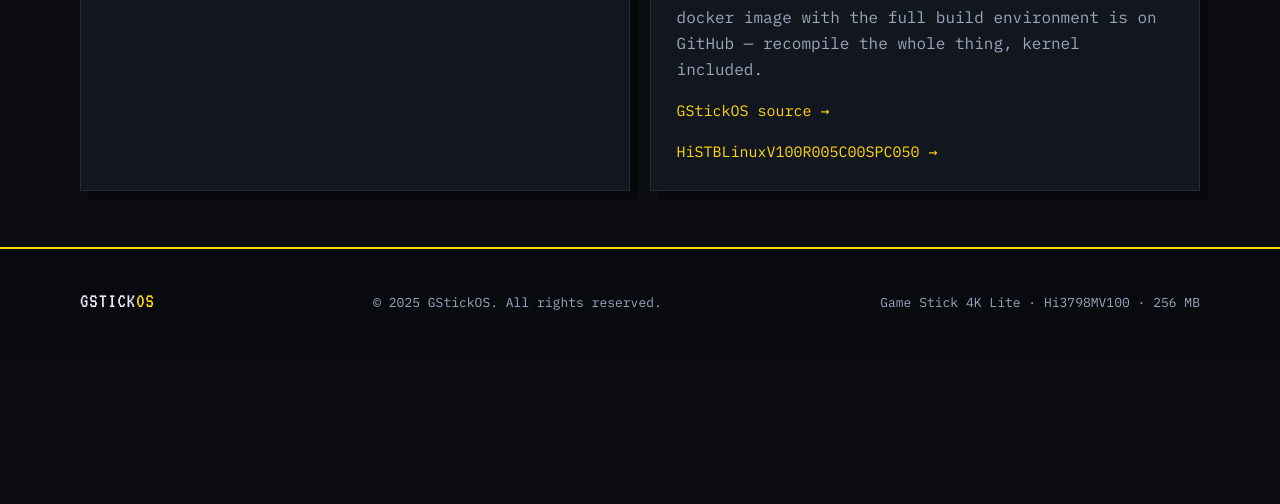
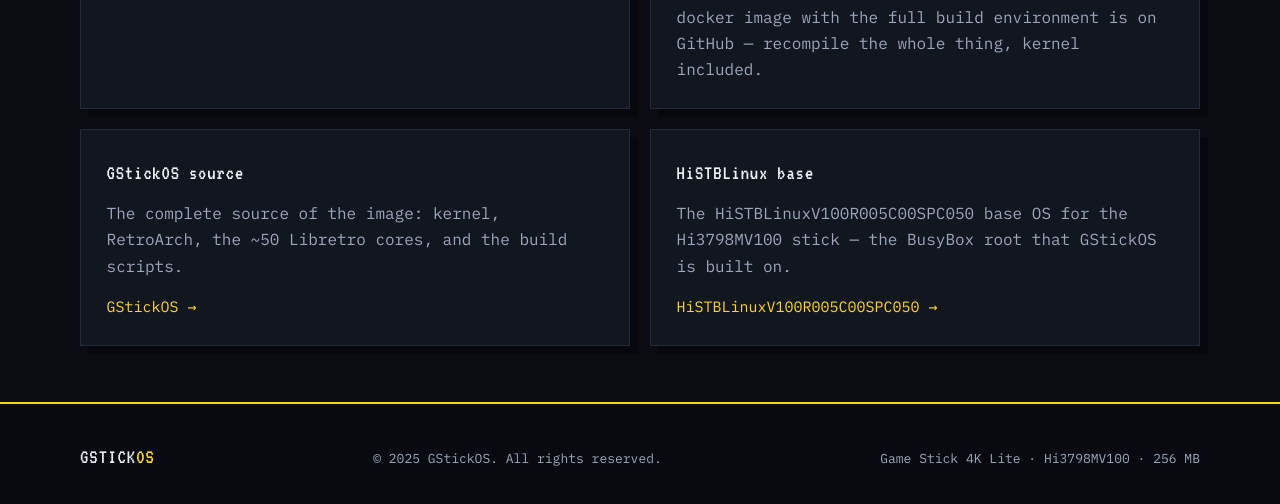
Before and after one commit to lucamot/GStickOS, a plain HTML site: page index.html in a window 1280 px wide. Shown: the part 2667-3171 px from the top of the page. Before the commit the page ends 3027 px from the top, so only its background shows below. Drawn offline with Linux system fonts and the light colour scheme.

Commit message:
Support section: clean 2x2 of 4 boxes, each with heading, description, link

```diff
--- a/index.html
+++ b/index.html
@@ -201,15 +201,29 @@
           and its cores. If it saves your evening, the best thanks is a small one.
         </p>
         <div class="support-grid" style="margin-top:1.8rem;">
-          <a class="support-card rv" href="https://www.buymeacoffee.com/lucamot" target="_blank" rel="noopener" aria-label="Support GStickOS on Buy Me a Coffee">
+          <!-- 1: buy me a coffee -->
+          <a class="support-card rv bmaco-card" href="https://www.buymeacoffee.com/lucamot" target="_blank" rel="noopener" aria-label="Support GStickOS on Buy Me a Coffee">
             <img class="bmaco-img" src="https://img.buymeacoffee.com/button-api/?text=Buy%20me%20a%20coffee&emoji=&slug=lucamot&button_colour=5F7FFF&font_colour=ffffff&font_family=Cookie&outline_colour=000000&coffee_colour=FFDD00" alt="Buy me a coffee" width="420" height="64" loading="lazy">
           </a>
+          <!-- 2: source & toolchain -->
           <div class="support-card rv">
             <h3>Source &amp; toolchain</h3>
             <p>Everything is built from a custom toolchain. The docker image with the full build
                environment is on GitHub — recompile the whole thing, kernel included.</p>
-            <p class="support-link"><a href="https://github.com/lucamot/GStickOS" target="_blank" rel="noopener">GStickOS source →</a></p>
-            <p class="support-link"><a href="https://github.com/lucamot/HiSTBLinuxV100R005C00SPC050" target="_blank" rel="noopener">HiSTBLinuxV100R005C00SPC050 →</a></p>
+          </div>
+          <!-- 3: GStickOS source -->
+          <div class="support-card rv">
+            <h3>GStickOS source</h3>
+            <p>The complete source of the image: kernel, RetroArch, the ~50 Libretro cores,
+               and the build scripts.</p>
+            <p class="support-link"><a href="https://github.com/lucamot/GStickOS" target="_blank" rel="noopener">GStickOS &rarr;</a></p>
+          </div>
+          <!-- 4: HiSTBLinux base -->
+          <div class="support-card rv">
+            <h3>HiSTBLinux base</h3>
+            <p>The HiSTBLinuxV100R005C00SPC050 base OS for the Hi3798MV100 stick — the BusyBox
+               root that GStickOS is built on.</p>
+            <p class="support-link"><a href="https://github.com/lucamot/HiSTBLinuxV100R005C00SPC050" target="_blank" rel="noopener">HiSTBLinuxV100R005C00SPC050 &rarr;</a></p>
           </div>
         </div>
       </div>
```
